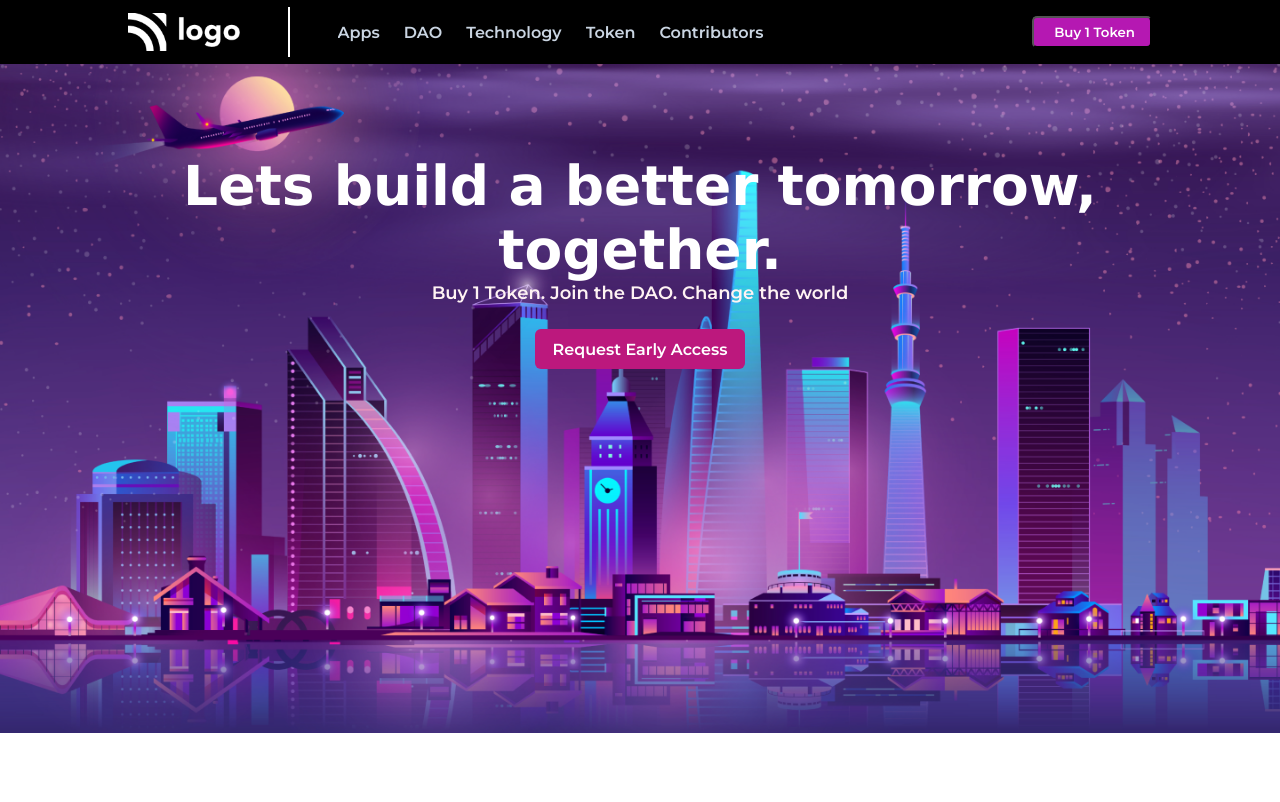
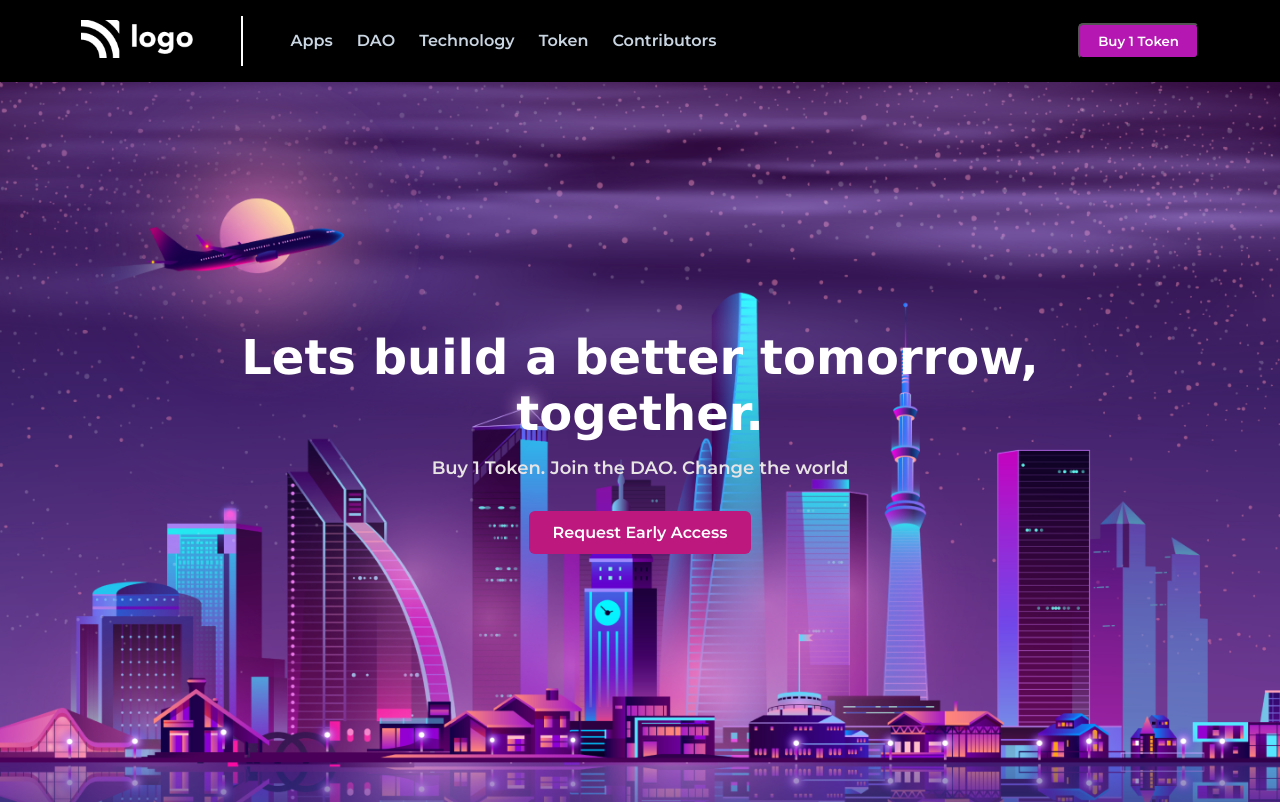
Before and after one commit to iamjabeed/TokenLandingPage-, a plain HTML site: page index.html in a window 1280 px wide. Drawn offline with Linux system fonts and the light colour scheme.

Commit message:
code quality improved

```diff
--- a/style.css
+++ b/style.css
@@ -3,116 +3,124 @@
   padding: 0px;
   font-family: "Montserrat";
   box-sizing: border-box;
-  overflow: hidden;
 }
-body {
-  height: 100vh;
+
+[aria-label="navbar"] {
+  background-color: #000;
+  width: 100vw;
 }
-body {
-  background: url(./assets/bg.png);
-  background-size: cover;
-  background-position: 0%;
-  background-repeat: no-repeat;
-  height: 80vh;
-}
-[aria-label="navbar"] {
-  display: flex;
-  align-items: center;
-  color: #cad5e2;
-  width: 100vw;
-  height: 4rem;
-  background-color: #000;
-  /* border: 2px solid purple; */
-}
+
 .navbar {
   display: flex;
   align-items: center;
   justify-content: space-between;
-  width: 80vw;
-  margin: auto;
-  /* border: 8px solid red; */
+  max-width: 1150px;
+  width: 100%;
+  color: #cad5e2;
+  margin: 0 auto;
+  padding: 1rem;
 }
+
 .navbar img {
-  display: flex;
-  align-items: flex-start;
   width: 7rem;
-  /* border: 2px solid yellow; */
 }
+
 .line {
   width: 0.1rem;
   height: 3.1rem;
   background-color: #fff;
   margin: 0 3rem;
-  /* border: 2px solid palevioletred; */
 }
+
 .grow-list {
   flex-grow: 2;
-  /* border: 2px solid palevioletred; */
 }
+
 .list {
   display: flex;
   justify-content: flex-start;
   align-items: center;
   font-family: Georgia, "Times New Roman", Times, serif;
 }
+
 .list-item {
   margin-right: 24px;
   list-style: none;
+  transition: .3s all ease-in-out;
 }
+
 .list-item:hover {
   cursor: pointer;
   color: mediumvioletred;
 }
+
 .button-small {
-  display: flex;
-  justify-content: flex-end;
-}
-.button-small {
-  padding: 6px 15px;
-  width: 120px;
+  padding: 8px 18px;
   color: #ffffff;
   background-color: rgb(181, 24, 178);
   border-radius: 5px;
-  /* border: 2px solid brown; */
+  transition: .3s all ease-in-out;
 }
+
 .button-small:hover {
   cursor: pointer;
   color: rgb(181, 24, 178);
   background-color: #ffffff;
 }
+
 .hero {
+  background: url(./assets/bg.png);
+  background-size: cover;
+  background-position: center;
+  background-repeat: no-repeat;
+  height: 90vh;
+}
+
+.hero {
+  display: flex;
+  justify-content: center;
+  align-items: center;
+  width: 100vw;
+}
+
+.hero-content {
+  display: flex;
+  justify-content: center;
+  align-items: center;
+  flex-direction: column;
   text-align: center;
-  margin: auto;
-  width: 80%;
-  /* border: 2px solid crimson; */
-  /* color: #ffffff; */
+  max-width: 800px;
+  width: 100%;
+  z-index: 1;
 }
 
 .hero-heading {
   color: #fff;
   font-family: Verdana, Geneva, Tahoma, sans-serif;
-  font-size: 55px;
-  margin-top: 90px;
+  font-size: 3rem;
   font-weight: bolder;
+  margin-bottom: 1rem;
 }
+
 .hero-description {
-  color: rgb(255, 243, 243);
-  font-family: "Montserrat";
+  color: #e8e4e4;
+  font-family: "Montserrat", serif;
   font-size: 18px;
-  font-weight: 200;
-  /* padding: 20px 0px; */
-  margin-bottom: 25px;
+  font-weight: 500;
+  margin-bottom: 2rem;
 }
+
 .button-large {
-  width: 210px;
-  height: 40px;
   color: #fff;
   border-radius: 6px;
   background-color: rgb(188, 24, 125);
   font-size: 16px;
   border: none;
-  /* border: 2px solid mediumvioletred; */
+  padding: .75rem 1.5rem;
+  transition: .3s all ease-in-out;
+  cursor: pointer;
 }
+
 .button-large:hover {
   color: rgb(188, 24, 125);
   background-color: #ffffff;
```
